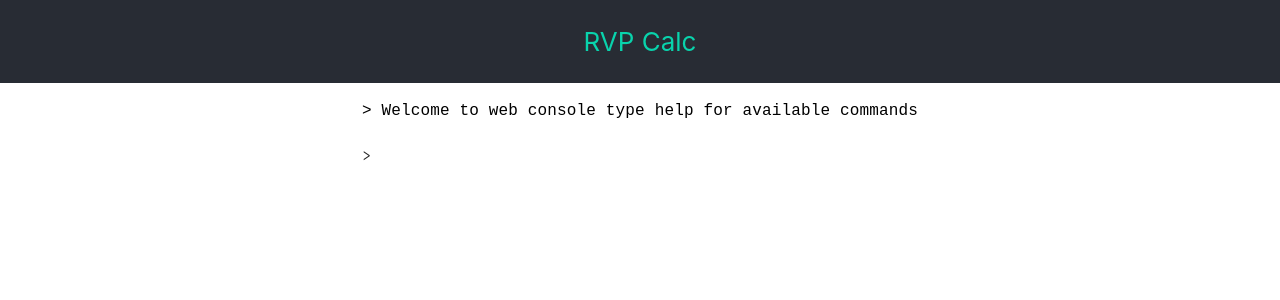
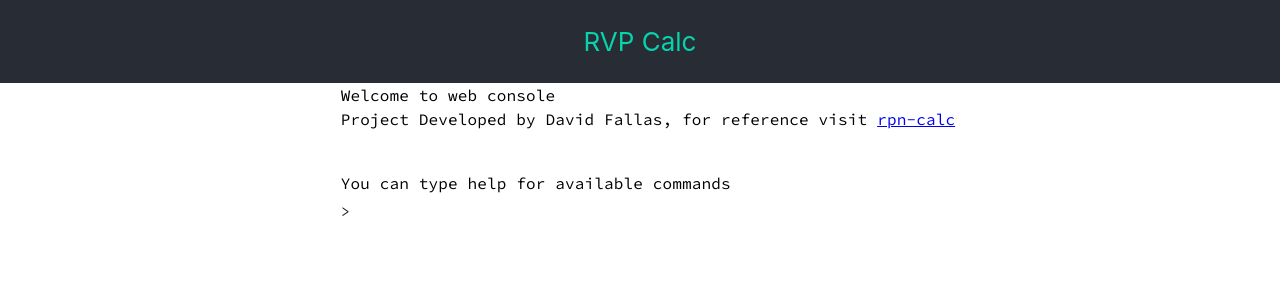
Before and after one commit to DFallas/rpn-calc, a React (Create React App) app: page / in a window 1280 px wide. Shown: the top 300 px of the page. Built offline with nearby package versions, Linux system fonts and the light colour scheme.

Commit message:
- Readme update - remove redundant variable readBuffer - remove resetIO as is not needed - small ConsoleStandartIO layout polish - fix small logic issue when procesing input - add some MUI components for layout to remove css from main css file

```diff
--- a/src/App.css
+++ b/src/App.css
@@ -1,19 +1,3 @@
-.App {
-  text-align: center;
-
-  .console-input {
-
-  }
-  .console-input::focus{
-    border: inherit;
-  };
-}
-
-.App-logo {
-  height: 40vmin;
-  pointer-events: none;
-}
-
 .App-header {
   background-color: #282c34;
   max-height: 48vh;
--- a/src/App.js
+++ b/src/App.js
@@ -1,21 +1,17 @@
 import './App.css';
 import ConsoleStandartIO from './components/ConsoleStandartIO'
-
+import {Container} from "@mui/material"
 function App() {
 
   return (
-    <div className="App">
+    <Container disableGutters maxWidth="none"  className="App">
       <header className="App-header">
         <p className='signature'>
         RVP Calc
         </p>
       </header>
-      <div className='column'>
-        <div className='row'>
-        <ConsoleStandartIO />
-        </div>
-      </div>
-    </div>
+      <ConsoleStandartIO />
+    </Container>
   );
 }
 
--- a/src/components/ConsoleStandartIO.js
+++ b/src/components/ConsoleStandartIO.js
@@ -13,14 +13,12 @@ const VALID_OPERANTS = {
     '*': (left, right) => left * right,
 };
 
-const greetingMessage = '> Welcome to web console type help for available commands'
 const availableComands = [' ', 'clear : clear up console', 'q: quit current program', 'calc: start RPN calculator']
 const calcAvailableComands = [`valid operants : ${Object.keys(VALID_OPERANTS).toString()}`, 'q: quit current program']
 const ConsoleStandartIO=({
     OnRead
 })=>{
 
-    const [readBuffer, setReadBuffer] = useState('');
     const [history, setHistory] = useState([]);
     const [running, setRunning] = useState(null);
     const inputRef = useRef();
@@ -78,11 +76,6 @@ const ConsoleStandartIO=({
         return dir;
     }
 
-    const resetIO = ()=>{
-        setReadBuffer([]);
-        inputRef.current.value='';
-    }
-
     const onInnputChange = (event)=>{
         const  value = event.target.value;
         const { keyCode } = event;
@@ -92,46 +85,52 @@ const ConsoleStandartIO=({
                 case 'q':
                     setRunning('standartIO')
                     exitMessage();
-                    resetIO();
-                    inputRef.current.value='';
                     break;
                 case 'clear':
                     setHistory([]);
-                    resetIO();
                     break;
                 case 'help':
                     displayHelp();
-                    resetIO();
                     break;
                 case 'calc':
-                    setRunning('calc')
-                    const messages = []
-                    messages.push('... Starting NPN Calculator');
-                    cOut(messages)
-                    resetIO();
+                    if(running !== 'calc'){
+                        setRunning('calc')
+                        cOut('... Starting NPN Calculator')
+                    } else {comandNotFound(value)}
                     break;
 
                 default:
                     if(running === 'calc'){
-                        processInput(readBuffer);
+                        processInput(value);
                     } else{
-                        if(readBuffer.length > 0) comandNotFound(readBuffer)
+                        if(value.length > 0) comandNotFound(value)
                     }
-                    setReadBuffer([]);
+
                     inputRef.current.value='';
                     break
             }
+            inputRef.current.value='';
         }
 
     }
 
     return(
-        <>
-        <Box flexDirection={"column"} sx={{textAlign:'left'}}>
-        <Typography  sx={{p:0,m:0, fontFamily: 'Source Code Pro'}}><pre>{greetingMessage}</pre></Typography>
-        {history.length > 0 && (
-            history.map((item)=><Typography  sx={{p:0,m:0, fontFamily: 'Source Code Pro'}}>{item}</Typography>)
-          )}
+        <Box sx={{
+                textAlign:'left',
+                marginLeft: 2,
+                display: "flex",
+                flexDirection: 'row',
+                justifyContent:'center'
+            }}>
+            <div>
+            <Typography  sx={{p:0,m:0, fontFamily: 'Source Code Pro'}}>Welcome to web console</Typography>
+            <Typography  sx={{p:0,m:0, fontFamily: 'Source Code Pro'}}>Project Developed by David Fallas, for reference visit <a href="https://github.com/DFallas/rpn-calc">rpn-calc</a></Typography>
+            <br/>
+            <br/>
+            <Typography  sx={{p:0,m:0, fontFamily: 'Source Code Pro'}}>You can type help for available commands</Typography>
+            {history.length > 0 && (
+                history.map((item)=><Typography  sx={{p:0,m:0, fontFamily: 'Source Code Pro'}}>{item}</Typography>)
+            )}
             <InputBase
             autoFocus
             sx={{fontFamily: 'Source Code Pro'}}
@@ -141,9 +140,9 @@ const ConsoleStandartIO=({
             inputRef={inputRef}
             startAdornment={<InputAdornment sx={{fontFamily: 'Source Code Pro', color:'inherit'}} position="start"> {getDir()}  </InputAdornment>}
             />
+            </div>
+
         </Box>
-
-        </>
     )
 }
 
```
Also changed, not shown: 1 other file (tests, documents, lock files or other folders).
